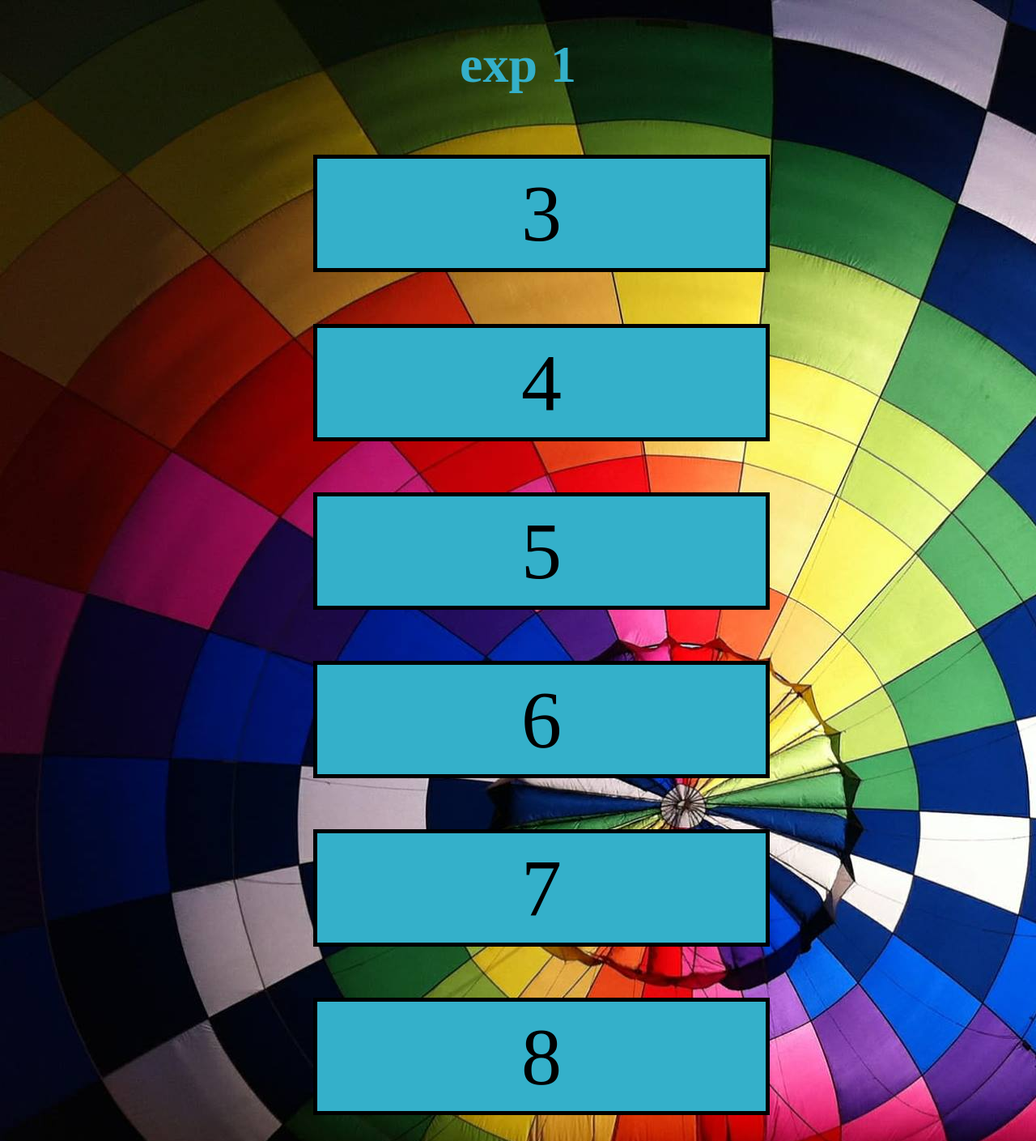
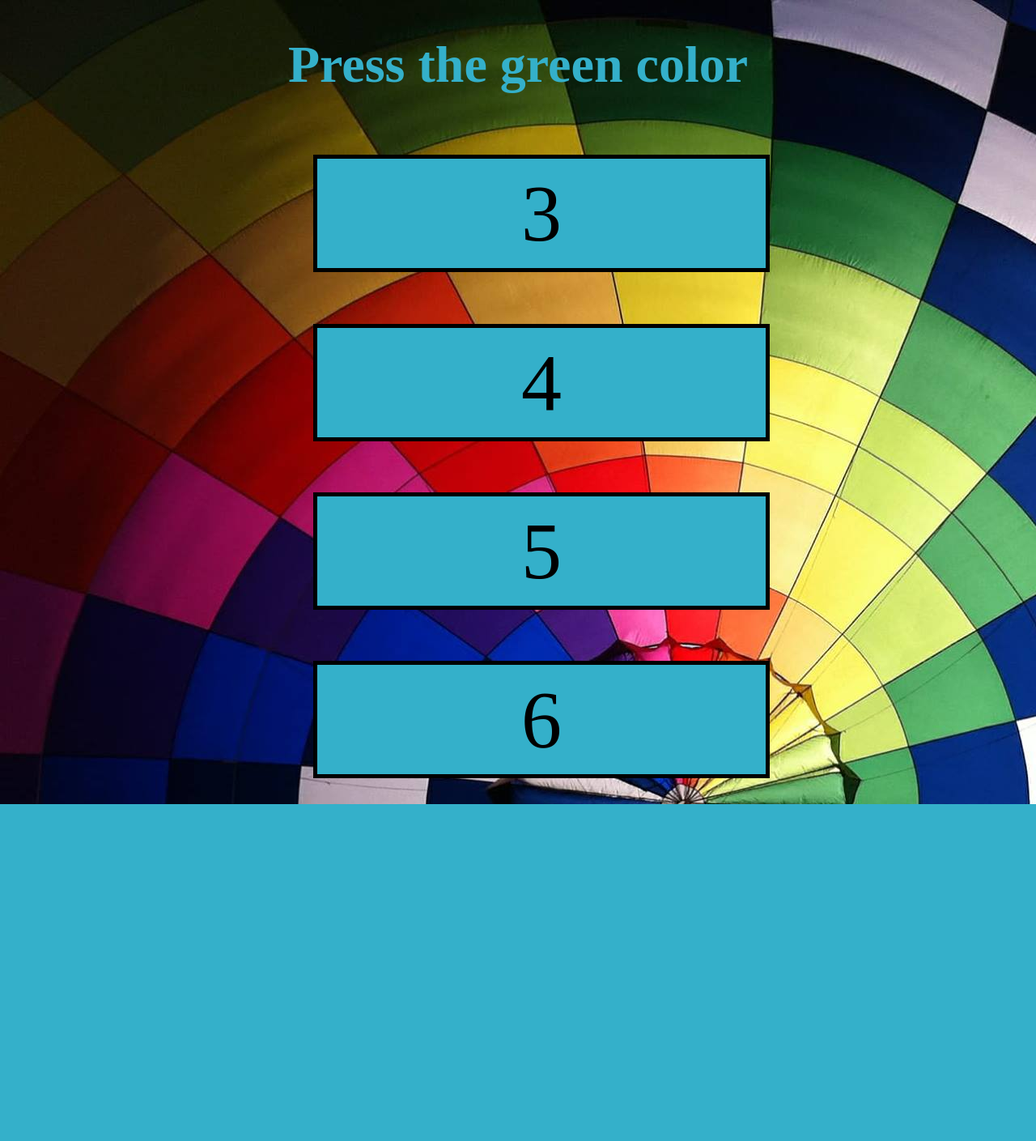
Before and after one commit to 2semesterB2/examGrp7, a PHP site: page /ingame/ingame.php in a window 1280 px wide. Shown: the whole page at 81% size. After the commit the page ends 993 px from the top, so only its background shows below. Run offline with PHP 8.4, Linux system fonts and the light colour scheme; some libraries are stand-ins or nearby versions.

Commit message:
ingame-h1

```diff
--- a/ingame/ingame.php
+++ b/ingame/ingame.php
@@ -11,16 +11,15 @@
 	<body>
 	<div id="wrapper"> </div>
 
-<div class="choose-players">
-<h1> exp 1 </h1>
+<div class="text">
+<h1> Press the green color</h1>
 	</div>
 <div class="player-group">
   <a button href="../ingame/ingame.php">3</a>
  <a button href="../ingame/ingame.php">4</a>
   <a button href="../ingame/ingame.php">5</a>
  <a button href="../ingame/ingame.php">6</a>
- <a button href="../ingame/ingame.php">7</a>
- <a button href="../ingame/ingame.php">8</a>
+
 </div>
 
 
--- a/ingame/stylesheet.css
+++ b/ingame/stylesheet.css
@@ -28,7 +28,7 @@ a:hover {
 a:active {
   text-decoration: none;}
 
-.choose-players{
+.text{
 	text-align: center;
 	color: #34B0CA;
 	font-size: 2em;
```
